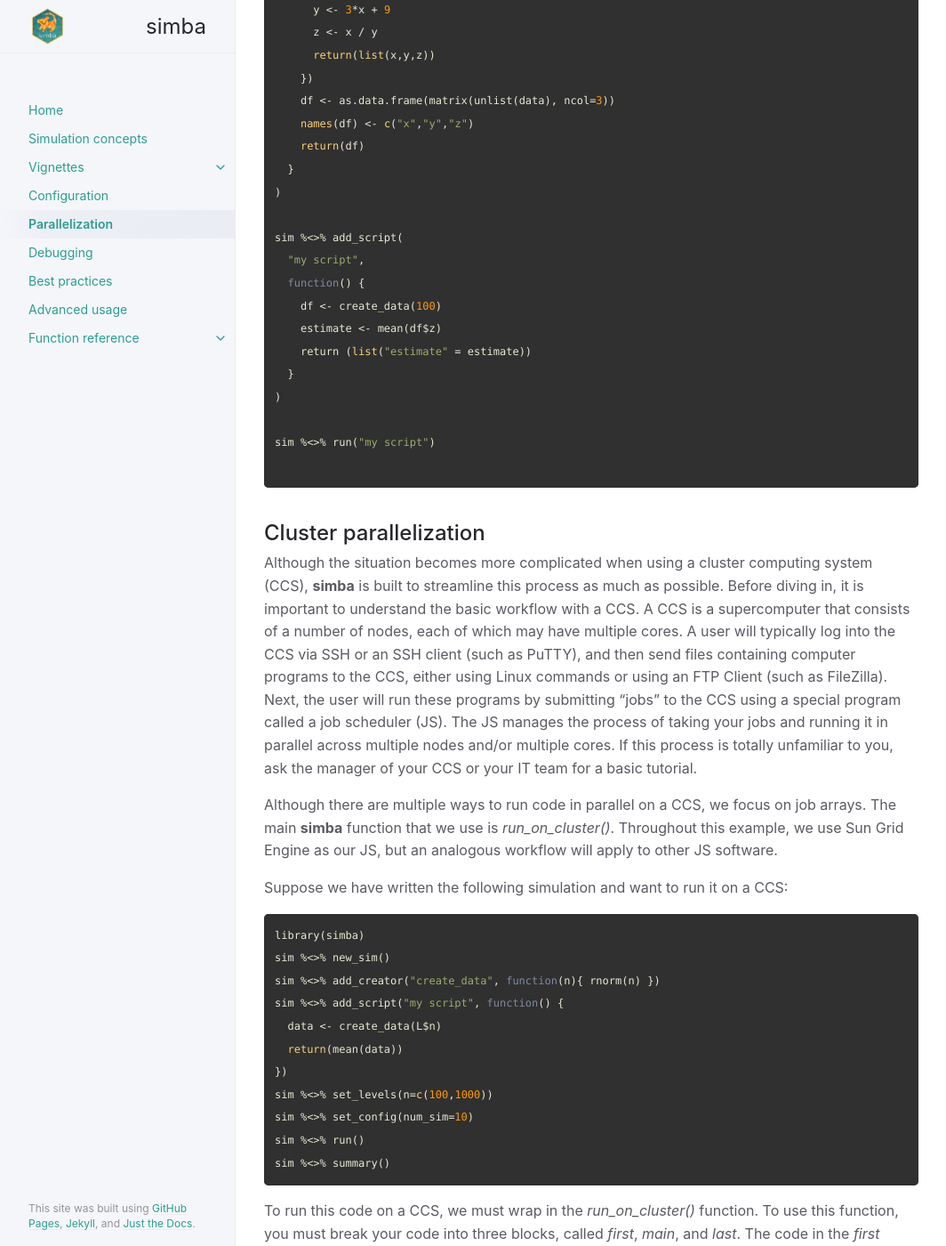
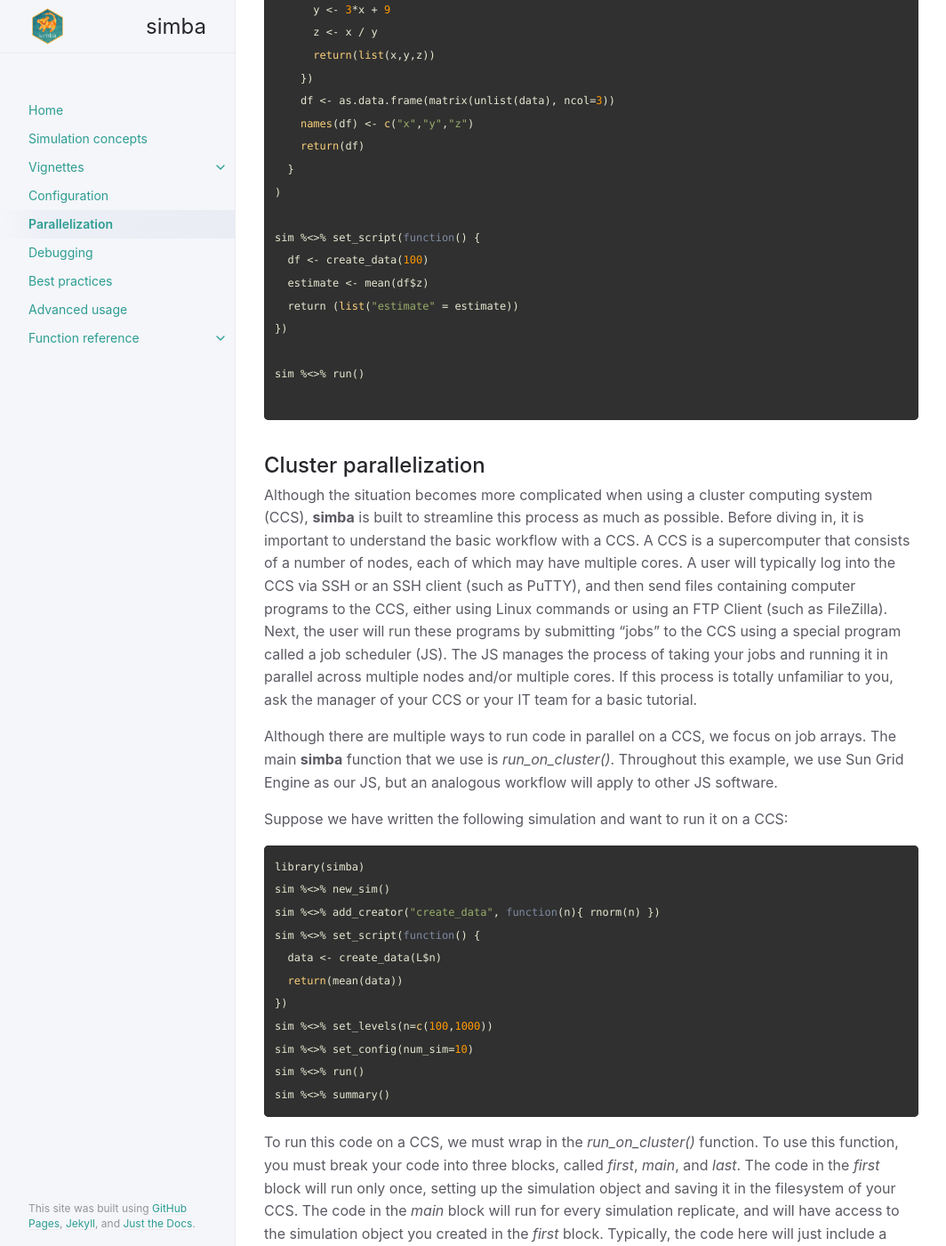
Before and after one commit to Avi-Kenny/SimEngine, a Jekyll site: the page built from docs/docs/parallelization.md, in a window 1280 px wide and 1400 px high, scrolled down 2579 px. Shown: the whole window at 89% size, without its empty margins (107-1171 px from the left). Built offline with Jekyll 4.4.1, drawn with Linux system fonts in a browser that asks for light colours; some of the changed text lies outside the part shown.

Commit message:
Doc updates

````diff
--- a/docs/docs/parallelization.md
+++ b/docs/docs/parallelization.md
@@ -75,16 +75,13 @@ sim %<>% add_creator(
   }
 )
 
-sim %<>% add_script(
-  "my script",
-  function() {
-    df <- create_data(100)
-    estimate <- mean(df$z)
-    return (list("estimate" = estimate))
-  }
-)
+sim %<>% set_script(function() {
+  df <- create_data(100)
+  estimate <- mean(df$z)
+  return (list("estimate" = estimate))
+})
 
-sim %<>% run("my script")
+sim %<>% run()
 
 ```
 
@@ -100,7 +97,7 @@ Suppose we have written the following simulation and want to run it on a CCS:
 library(simba)
 sim %<>% new_sim()
 sim %<>% add_creator("create_data", function(n){ rnorm(n) })
-sim %<>% add_script("my script", function() {
+sim %<>% set_script(function() {
   data <- create_data(L$n)
   return(mean(data))
 })
@@ -119,7 +116,7 @@ run_on_cluster(
   first = {
     sim %<>% new_sim()
     sim %<>% add_creator("create_data", function(n){ rnorm(n) })
-    sim %<>% add_script("my script", function() {
+    sim %<>% set_script(function() {
       data <- create_data(L$n)
       return(mean(data))
     })
````
Also changed, not shown: docs/index.md (+7 -12 lines).
